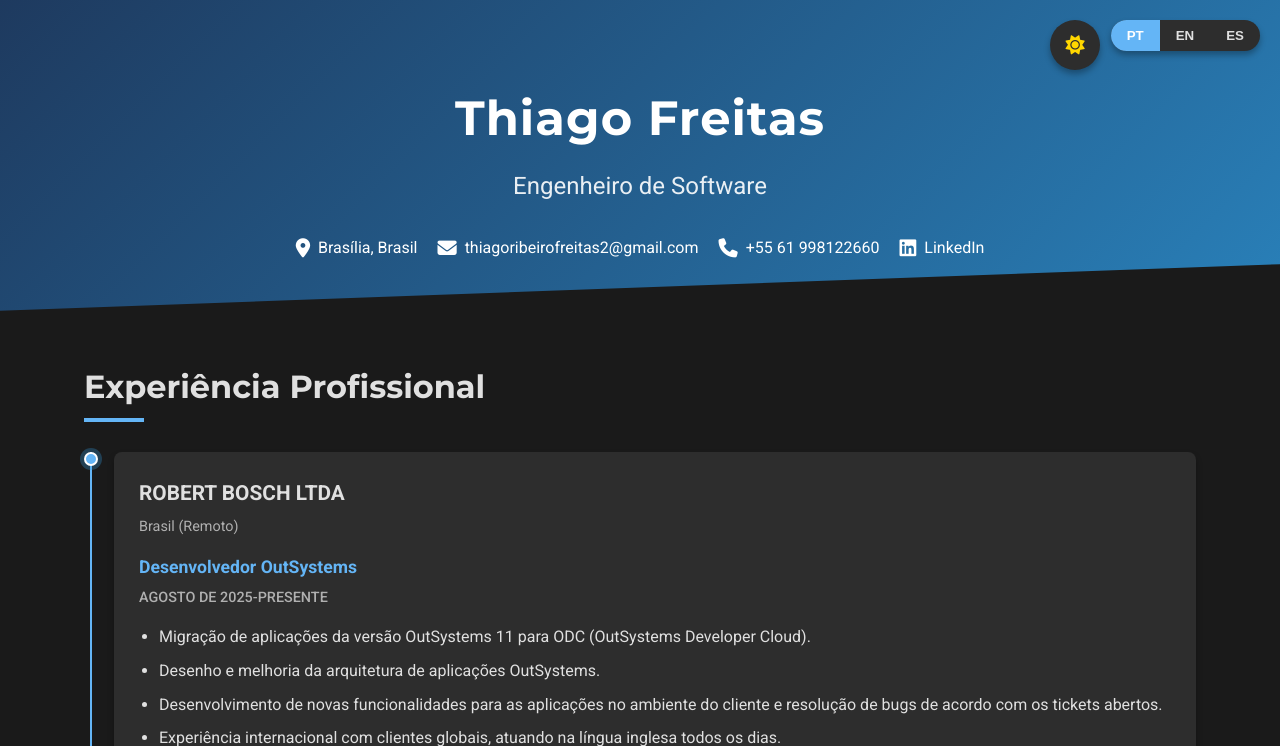
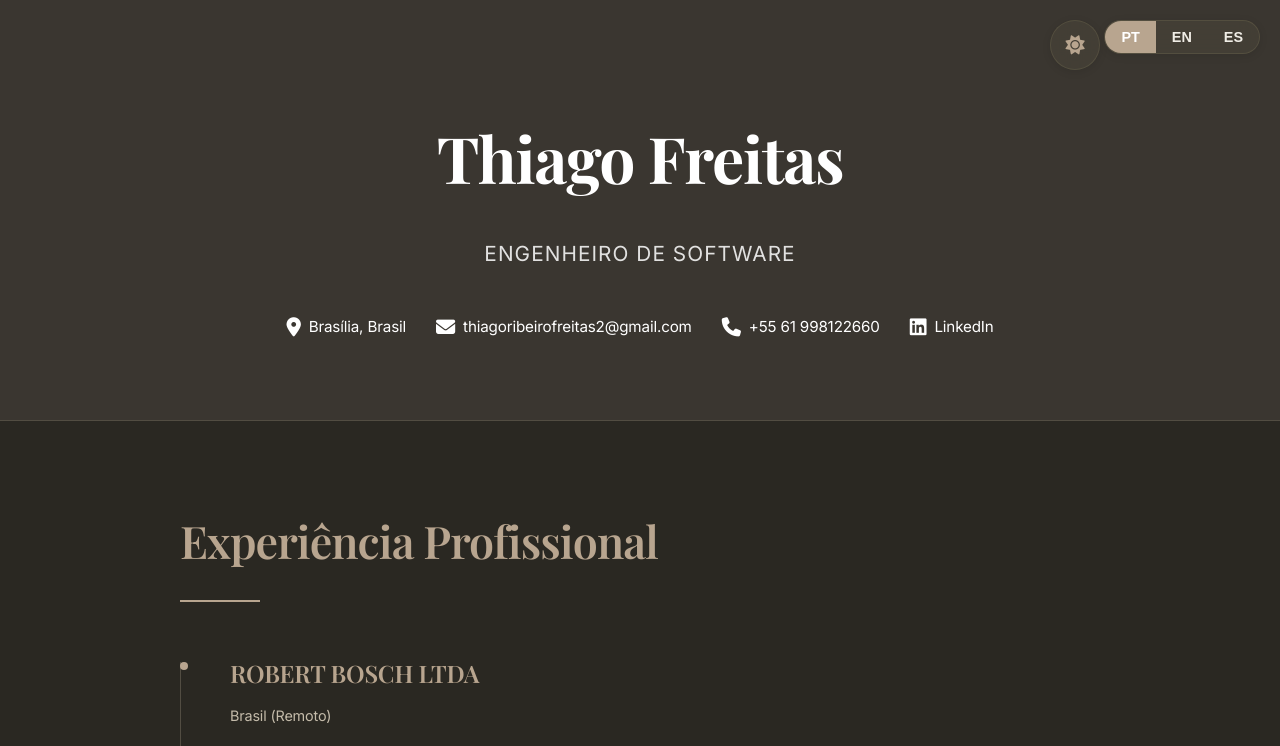
Before and after one commit to thiagorfreitas/CV, a plain HTML site: page index.html in a window 1280 px wide. Both pictures are taken after a click on the button "Toggle dark mode". Shown: the top 746 px of the page. Drawn offline with nearby package versions, Linux system fonts and the light colour scheme.

Commit message:
feat: Design and collor pallette improvements

```diff
--- a/index.html
+++ b/index.html
@@ -5,7 +5,7 @@
     <meta name="viewport" content="width=device-width, initial-scale=1.0">
     <title>Thiago Freitas | Currículo</title>
     <link rel="stylesheet" href="https://cdnjs.cloudflare.com/ajax/libs/font-awesome/6.4.0/css/all.min.css">
-    <link rel="stylesheet" href="https://fonts.googleapis.com/css2?family=Roboto:wght@300;400;500;700&family=Montserrat:wght@400;500;600;700&display=swap">
+    <link rel="stylesheet" href="https://fonts.googleapis.com/css2?family=Roboto:wght@300;400;500;700&family=Montserrat:wght@400;500;600;700&family=Playfair+Display:wght@400;500;600;700;900&family=Inter:wght@300;400;500;600&display=swap">
     <link rel="stylesheet" href="styles.css">
 </head>
 <body>
--- a/styles.css
+++ b/styles.css
@@ -1,33 +1,33 @@
 :root {
-    --primary-color: #2c3e50;
-    --secondary-color: #3498db;
-    --accent-color: #e74c3c;
-    --light-color: #ecf0f1;
-    --dark-color: #2c3e50;
-    --text-color: #333;
-    --text-light: #7f8c8d;
-    --background-color: #f9f9f9;
-    --card-color: #fff;
-    --border-color: #ddd;
-    --timeline-color: #3498db;
-    --shadow: 0 4px 6px rgba(0, 0, 0, 0.1);
+    --primary-color: #636B2F;
+    --secondary-color: #B8A58F;
+    --accent-color: #D4A88B;
+    --light-color: #F7F5F2;
+    --dark-color: #4A473E;
+    --text-color: #4A473E;
+    --text-light: #8B8571;
+    --background-color: #F7F5F2;
+    --card-color: #FEFDFB;
+    --border-color: #E8E3DB;
+    --timeline-color: #636B2F;
+    --shadow: 0 4px 6px rgba(124, 116, 88, 0.08);
     --transition: all 0.3s ease;
 }
 
 /* Dark Mode Variables */
 body.dark-mode {
-    --primary-color: #e0e0e0;
-    --secondary-color: #64b5f6;
-    --accent-color: #ef5350;
-    --light-color: #2a2a2a;
-    --dark-color: #e0e0e0;
-    --text-color: #e0e0e0;
-    --text-light: #b0b0b0;
-    --background-color: #1a1a1a;
-    --card-color: #2d2d2d;
-    --border-color: #404040;
-    --timeline-color: #64b5f6;
-    --shadow: 0 4px 6px rgba(0, 0, 0, 0.3);
+    --primary-color: #B8A58F;
+    --secondary-color: #9B8D75;
+    --accent-color: #D4A88B;
+    --light-color: #2A2822;
+    --dark-color: #F0EDE6;
+    --text-color: #F0EDE6;
+    --text-light: #C4BBAA;
+    --background-color: #2A2822;
+    --card-color: #3A3630;
+    --border-color: #524D42;
+    --timeline-color: #B8A58F;
+    --shadow: 0 4px 6px rgba(0, 0, 0, 0.4);
 }
 
 * {
@@ -37,19 +37,21 @@ body.dark-mode {
 }
 
 body {
-    font-family: 'Roboto', sans-serif;
-    line-height: 1.6;
+    font-family: 'Inter', 'Roboto', sans-serif;
+    line-height: 1.8;
     color: var(--text-color);
     background-color: var(--background-color);
     overflow-x: hidden;
     transition: background-color 0.3s ease, color 0.3s ease;
+    font-weight: 400;
+    letter-spacing: -0.01em;
 }
 
 .container {
     width: 90%;
-    max-width: 1200px;
+    max-width: 1000px;
     margin: 0 auto;
-    padding: 0 20px;
+    padding: 0 40px;
 }
 
 /* Language Toggle */
@@ -59,10 +61,12 @@ body {
     right: 20px;
     z-index: 1000;
     display: flex;
-    background-color: var(--card-color);
+    background-color: rgba(255, 255, 255, 0.15);
+    backdrop-filter: blur(10px);
     border-radius: 30px;
-    box-shadow: var(--shadow);
+    box-shadow: 0 2px 8px rgba(0, 0, 0, 0.1);
     overflow: hidden;
+    border: 1px solid rgba(255, 255, 255, 0.2);
 }
 
 .language-toggle button {
@@ -72,11 +76,12 @@ body {
     cursor: pointer;
     font-weight: 600;
     transition: var(--transition);
-    color: var(--text-color);
+    color: rgba(255, 255, 255, 0.9);
+    font-size: 0.9rem;
 }
 
 .language-toggle button.active {
-    background-color: var(--secondary-color);
+    background-color: rgba(255, 255, 255, 0.3);
     color: white;
 }
 
@@ -89,27 +94,30 @@ body {
     width: 50px;
     height: 50px;
     border: none;
-    background: var(--card-color);
+    background: rgba(255, 255, 255, 0.15);
+    backdrop-filter: blur(10px);
     border-radius: 50%;
     cursor: pointer;
-    box-shadow: var(--shadow);
+    box-shadow: 0 2px 8px rgba(0, 0, 0, 0.1);
     display: flex;
     align-items: center;
     justify-content: center;
     transition: var(--transition);
     overflow: hidden;
+    border: 1px solid rgba(255, 255, 255, 0.2);
 }
 
 .theme-toggle:hover {
-    transform: scale(1.1);
-    box-shadow: 0 6px 12px rgba(0, 0, 0, 0.15);
+    transform: scale(1.05);
+    box-shadow: 0 4px 12px rgba(0, 0, 0, 0.15);
+    background: rgba(255, 255, 255, 0.25);
 }
 
 .theme-toggle i {
     position: absolute;
     font-size: 1.2rem;
     transition: var(--transition);
-    color: var(--text-color);
+    color: rgba(255, 255, 255, 0.95);
 }
 
 .theme-toggle .fa-moon {
@@ -130,21 +138,44 @@ body.dark-mode .theme-toggle .fa-moon {
 body.dark-mode .theme-toggle .fa-sun {
     opacity: 1;
     transform: rotate(0deg) scale(1);
-    color: #ffd700;
+    color: var(--primary-color);
+}
+
+body.dark-mode .theme-toggle {
+    background: rgba(124, 116, 88, 0.15);
+    border-color: rgba(124, 116, 88, 0.3);
+}
+
+body.dark-mode .theme-toggle:hover {
+    background: rgba(124, 116, 88, 0.25);
+}
+
+body.dark-mode .language-toggle {
+    background-color: rgba(124, 116, 88, 0.15);
+    border-color: rgba(124, 116, 88, 0.3);
+}
+
+body.dark-mode .language-toggle button {
+    color: var(--text-color);
+}
+
+body.dark-mode .language-toggle button.active {
+    background-color: var(--primary-color);
+    color: white;
 }
 
 /* Header */
 header {
-    background: linear-gradient(135deg, var(--primary-color), var(--secondary-color));
+    background: var(--primary-color);
     color: white;
-    padding: 80px 0 50px;
-    margin-bottom: 50px;
-    clip-path: polygon(0 0, 100% 0, 100% 85%, 0 100%);
+    padding: 100px 0 80px;
+    margin-bottom: 80px;
     transition: background 0.3s ease;
 }
 
 body.dark-mode header {
-    background: linear-gradient(135deg, #1e3a5f, #2980b9);
+    background: var(--card-color);
+    border-bottom: 1px solid var(--border-color);
 }
 
 .profile {
@@ -159,29 +190,33 @@ body.dark-mode header {
 }
 
 .name {
-    font-family: 'Montserrat', sans-serif;
-    font-size: 3rem;
-    margin-bottom: 10px;
+    font-family: 'Playfair Display', serif;
+    font-size: 4rem;
+    margin-bottom: 20px;
     font-weight: 700;
-    letter-spacing: 1px;
+    letter-spacing: -0.02em;
     animation: fadeInDown 1s ease;
 }
 
 .title {
-    font-size: 1.5rem;
+    font-size: 1.3rem;
     font-weight: 400;
-    margin-bottom: 30px;
-    color: rgba(255, 255, 255, 0.9);
+    margin-bottom: 40px;
+    color: rgba(255, 255, 255, 0.85);
     animation: fadeInUp 1s ease;
+    letter-spacing: 0.05em;
+    text-transform: uppercase;
+    font-family: 'Inter', sans-serif;
 }
 
 .contact-info {
     display: flex;
     flex-wrap: wrap;
     justify-content: center;
-    gap: 20px;
-    margin-top: 20px;
+    gap: 30px;
+    margin-top: 30px;
     animation: fadeIn 1.5s ease;
+    font-size: 0.95rem;
 }
 
 .contact-item {
@@ -207,11 +242,11 @@ body.dark-mode header {
 
 /* Main Content */
 main {
-    padding-bottom: 50px;
+    padding-bottom: 80px;
 }
 
 .section {
-    margin-bottom: 60px;
+    margin-bottom: 100px;
     opacity: 0;
     transform: translateY(20px);
     transition: opacity 0.6s ease, transform 0.6s ease;
@@ -223,12 +258,14 @@ main {
 }
 
 .section-title {
-    font-family: 'Montserrat', sans-serif;
-    font-size: 2rem;
-    margin-bottom: 30px;
+    font-family: 'Playfair Display', serif;
+    font-size: 2.8rem;
+    margin-bottom: 50px;
     color: var(--primary-color);
     position: relative;
-    padding-bottom: 10px;
+    padding-bottom: 20px;
+    font-weight: 600;
+    letter-spacing: -0.02em;
 }
 
 .section-title::after {
@@ -236,69 +273,82 @@ main {
     position: absolute;
     bottom: 0;
     left: 0;
-    width: 60px;
-    height: 4px;
-    background-color: var(--secondary-color);
+    width: 80px;
+    height: 2px;
+    background-color: var(--primary-color);
+    box-shadow: none;
 }
 
 /* Timeline */
 .timeline {
     position: relative;
-    padding-left: 30px;
+    padding-left: 50px;
 }
 
 .timeline::before {
     content: '';
     position: absolute;
-    top: 0;
+    top: 10px;
     bottom: 0;
-    left: 6px;
-    width: 2px;
-    background-color: var(--timeline-color);
+    left: 0;
+    width: 1px;
+    background-color: var(--border-color);
 }
 
 .timeline-item {
     position: relative;
-    margin-bottom: 40px;
+    margin-bottom: 60px;
 }
 
 .timeline-marker {
     position: absolute;
-    top: 0;
-    left: -30px;
-    width: 14px;
-    height: 14px;
+    top: 10px;
+    left: -50px;
+    width: 8px;
+    height: 8px;
     border-radius: 50%;
-    background-color: var(--timeline-color);
-    border: 2px solid white;
-    box-shadow: 0 0 0 4px rgba(52, 152, 219, 0.3);
+    background-color: var(--primary-color);
+    border: none;
+    box-shadow: none;
     z-index: 1;
 }
 
+body.dark-mode .timeline-marker {
+    background-color: var(--primary-color);
+    box-shadow: none;
+}
+
 .timeline-content {
-    background-color: var(--card-color);
-    border-radius: 8px;
-    padding: 25px;
-    box-shadow: var(--shadow);
-    transition: transform 0.3s ease, background-color 0.3s ease, box-shadow 0.3s ease;
+    background-color: transparent;
+    border-radius: 0;
+    padding: 0;
+    box-shadow: none;
+    transition: transform 0.3s ease;
+    border: none;
+    border-bottom: 1px solid var(--border-color);
+    padding-bottom: 40px;
+}
+
+.timeline-content:hover {
+    border-color: var(--primary-color);
+    transform: translateX(5px);
 }
 
 body.dark-mode .timeline-content:hover {
-    box-shadow: 0 8px 16px rgba(100, 181, 246, 0.2);
-}
-
-.timeline-content:hover {
-    transform: translateY(-5px);
+    box-shadow: none;
 }
 
 .timeline-header {
-    margin-bottom: 15px;
+    margin-bottom: 20px;
 }
 
 .job-title {
-    font-size: 1.3rem;
+    font-family: 'Playfair Display', serif;
+    font-size: 1.5rem;
     color: var(--primary-color);
-    margin-bottom: 5px;
+    margin-bottom: 8px;
+    font-weight: 600;
+    letter-spacing: -0.01em;
 }
 
 .job-info {
@@ -309,92 +359,118 @@ body.dark-mode .timeline-content:hover {
 }
 
 .job-position {
-    font-size: 1.1rem;
-    color: var(--secondary-color);
-    margin-bottom: 5px;
+    font-size: 1.05rem;
+    color: var(--text-color);
+    margin-bottom: 8px;
+    font-weight: 500;
 }
 
 .job-period {
-    font-size: 0.9rem;
+    font-size: 0.85rem;
     color: var(--text-light);
-    margin-bottom: 15px;
-    font-weight: 500;
+    margin-bottom: 20px;
+    font-weight: 400;
+    letter-spacing: 0.05em;
+    text-transform: uppercase;
 }
 
 .job-responsibilities {
-    padding-left: 20px;
+    padding-left: 0;
+    list-style: none;
 }
 
 .job-responsibilities li {
-    margin-bottom: 8px;
+    margin-bottom: 12px;
+    padding-left: 24px;
+    position: relative;
+    line-height: 1.7;
+}
+
+.job-responsibilities li::before {
+    content: '—';
+    position: absolute;
+    left: 0;
+    color: var(--primary-color);
+    font-weight: 400;
 }
 
 /* Education */
 .education-item {
-    background-color: var(--card-color);
-    border-radius: 8px;
-    padding: 25px;
-    box-shadow: var(--shadow);
-    transition: transform 0.3s ease, background-color 0.3s ease, box-shadow 0.3s ease;
+    background-color: transparent;
+    border-radius: 0;
+    padding: 30px 0;
+    box-shadow: none;
+    transition: transform 0.3s ease;
+    border: none;
+    border-left: 2px solid var(--primary-color);
+    padding-left: 30px;
 }
 
 .education-item:hover {
-    transform: translateY(-5px);
+    border-color: var(--primary-color);
+    transform: translateX(5px);
 }
 
 .institution {
-    font-size: 1.3rem;
+    font-family: 'Playfair Display', serif;
+    font-size: 1.5rem;
     color: var(--primary-color);
-    margin-bottom: 5px;
+    margin-bottom: 8px;
+    font-weight: 600;
+    letter-spacing: -0.01em;
 }
 
 .degree {
-    font-size: 1.1rem;
-    color: var(--secondary-color);
-    margin-bottom: 5px;
+    font-size: 1.05rem;
+    color: var(--text-color);
+    margin-bottom: 8px;
+    font-weight: 500;
 }
 
 .period, .location {
-    font-size: 0.9rem;
+    font-size: 0.85rem;
     color: var(--text-light);
     margin-bottom: 5px;
+    letter-spacing: 0.05em;
+    text-transform: uppercase;
 }
 
 /* Additional Info */
 .additional-info {
     display: grid;
-    grid-template-columns: repeat(auto-fit, minmax(300px, 1fr));
-    gap: 30px;
+    grid-template-columns: repeat(auto-fit, minmax(280px, 1fr));
+    gap: 50px;
 }
 
 .info-column {
-    background-color: var(--card-color);
-    border-radius: 8px;
-    padding: 25px;
-    box-shadow: var(--shadow);
-    transition: transform 0.3s ease, background-color 0.3s ease, box-shadow 0.3s ease;
+    background-color: transparent;
+    border-radius: 0;
+    padding: 0;
+    box-shadow: none;
+    transition: transform 0.3s ease;
+    border: none;
+    border-top: 2px solid var(--primary-color);
+    padding-top: 25px;
 }
 
 .info-column:hover {
-    transform: translateY(-5px);
+    border-color: var(--primary-color);
+    transform: translateY(-3px);
 }
 
 .info-title {
-    font-size: 1.2rem;
+    font-family: 'Playfair Display', serif;
+    font-size: 1.4rem;
     color: var(--primary-color);
-    margin-bottom: 15px;
+    margin-bottom: 25px;
     position: relative;
-    padding-bottom: 10px;
+    padding-bottom: 0;
+    font-weight: 600;
+    letter-spacing: -0.01em;
 }
 
 .info-title::after {
-    content: '';
-    position: absolute;
-    bottom: 0;
-    left: 0;
-    width: 40px;
-    height: 3px;
-    background-color: var(--secondary-color);
+    display: none;
 }
 
 .info-list {
@@ -402,17 +478,20 @@ body.dark-mode .timeline-content:hover {
 }
 
 .info-list li {
-    margin-bottom: 10px;
+    margin-bottom: 14px;
     position: relative;
     padding-left: 20px;
+    line-height: 1.7;
 }
 
 .info-list li::before {
-    content: '•';
+    content: '·';
     position: absolute;
     left: 0;
-    color: var(--secondary-color);
+    color: var(--primary-color);
     font-weight: bold;
+    font-size: 1.5rem;
+    line-height: 1.2;
 }
 
 .highlight {
@@ -427,32 +506,52 @@ body.dark-mode .timeline-content:hover {
 }
 
 .skill-tag {
-    background-color: rgba(52, 152, 219, 0.1);
-    color: var(--secondary-color);
-    padding: 6px 12px;
-    border-radius: 20px;
+    background-color: transparent;
+    color: var(--primary-color);
+    padding: 8px 16px;
+    border-radius: 0;
     font-size: 0.9rem;
     font-weight: 500;
     transition: var(--transition);
+    border: 1px solid var(--border-color);
+    letter-spacing: 0.02em;
 }
 
 .skill-tag:hover {
-    background-color: var(--secondary-color);
-    color: white;
-    transform: translateY(-3px);
+    background-color: var(--primary-color);
+    color: #FFFFFF;
+    transform: translateY(-2px);
+    border-color: var(--primary-color);
+    box-shadow: 0 2px 8px rgba(124, 116, 88, 0.2);
+}
+
+body.dark-mode .skill-tag {
+    color: var(--primary-color);
+    border-color: var(--border-color);
+}
+
+body.dark-mode .skill-tag:hover {
+    background-color: var(--primary-color);
+    color: var(--background-color);
+    box-shadow: 0 2px 8px rgba(184, 165, 143, 0.3);
 }
 
 /* Footer */
 footer {
-    background-color: var(--primary-color);
-    color: white;
-    padding: 20px 0;
+    background-color: transparent;
+    color: var(--text-light);
+    padding: 40px 0;
     text-align: center;
-    transition: background-color 0.3s ease;
+    transition: all 0.3s ease;
+    border-top: 1px solid var(--border-color);
+    margin-top: 80px;
+    font-size: 0.9rem;
 }
 
 body.dark-mode footer {
-    background-color: #1e3a5f;
+    background-color: transparent;
+    border-top: 1px solid var(--border-color);
+    color: var(--text-light);
 }
 
 /* Language Toggle */
```
